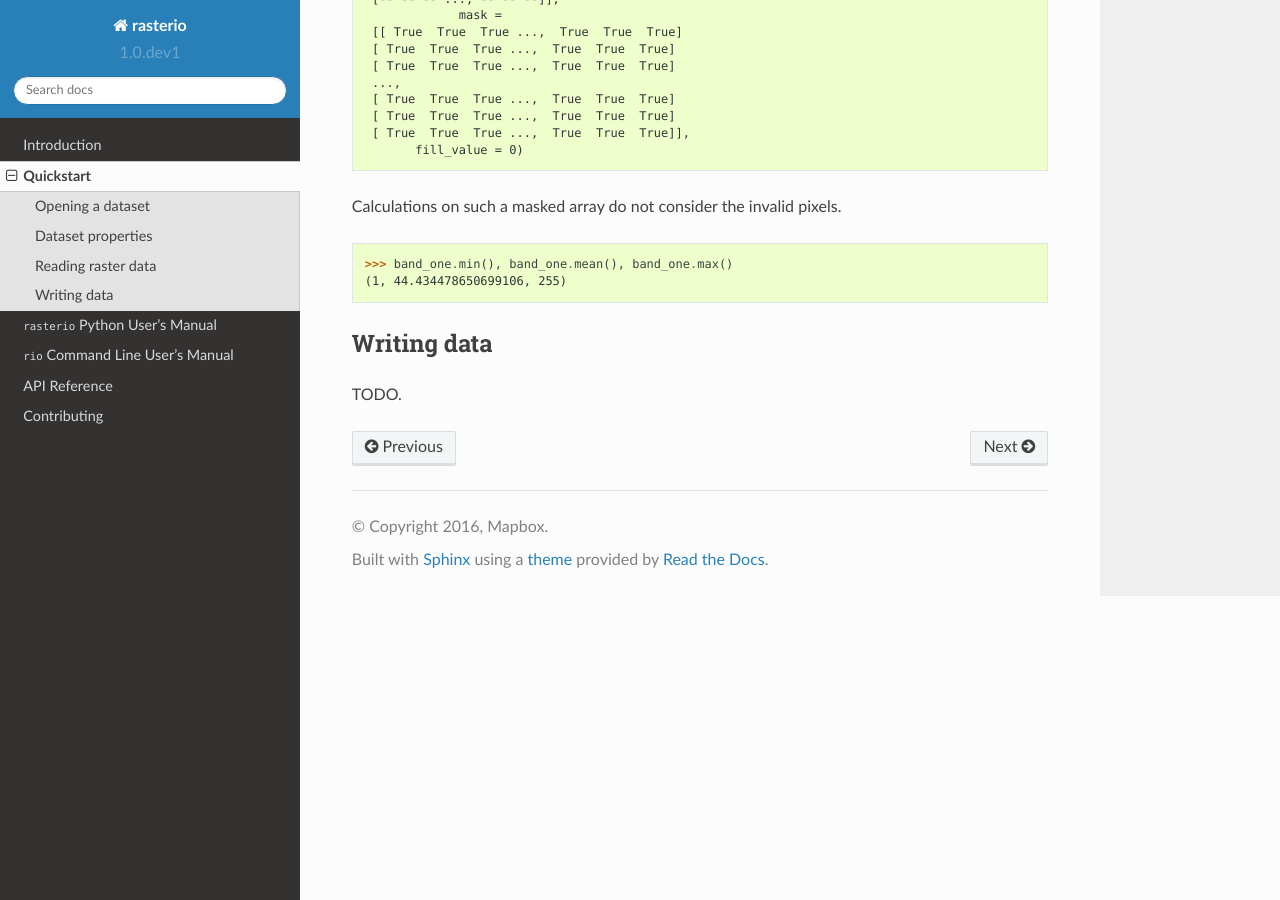
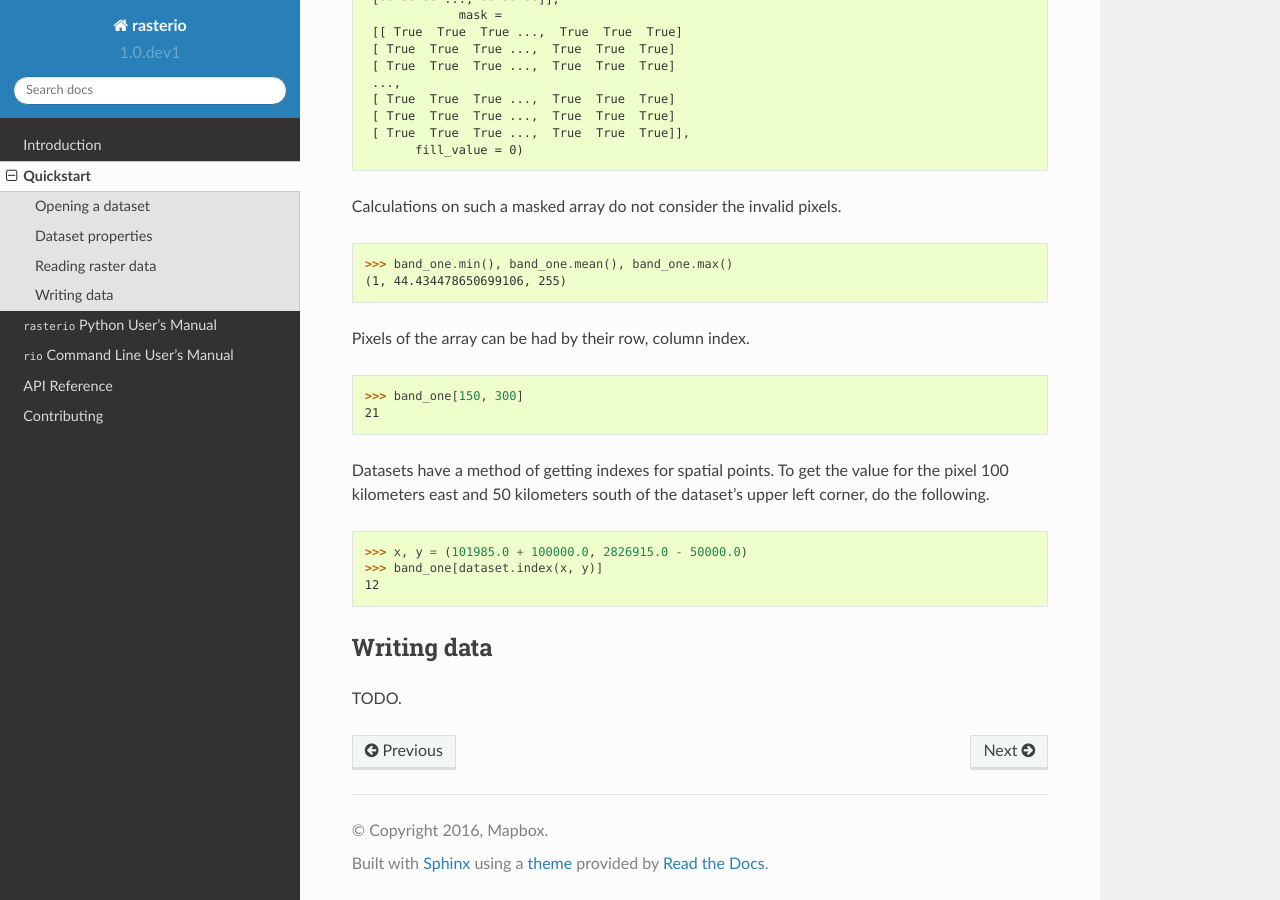
Before and after one commit to rasterio/rasterio, a Sphinx documentation site: the page built from docs/quickstart.rst, in a window 1280 px wide and 900 px high, scrolled down 3948 px. Built offline with Sphinx 7.4.7 and the Read the Docs theme 2.0.0, drawn with Linux system fonts in a browser that asks for light colours; pages that are not in the unit, such as notebooks, are missing from menus.

Commit message:
Add indexing example

```diff
--- a/docs/quickstart.rst
+++ b/docs/quickstart.rst
@@ -189,6 +189,23 @@ Calculations on such a masked array do not consider the invalid pixels.
     >>> band_one.min(), band_one.mean(), band_one.max()
     (1, 44.434478650699106, 255)
 
+Pixels of the array can be had by their row, column index.
+
+.. code-block:: pycon
+
+    >>> band_one[150, 300]
+    21
+
+Datasets have a method of getting indexes for spatial points. To get the value
+for the pixel 100 kilometers east and 50 kilometers south of the dataset's
+upper left corner, do the following.
+
+.. code-block:: pycon
+
+    >>> x, y = (101985.0 + 100000.0, 2826915.0 - 50000.0)
+    >>> band_one[dataset.index(x, y)]
+    12
+
 Writing data
 ------------
 
```
